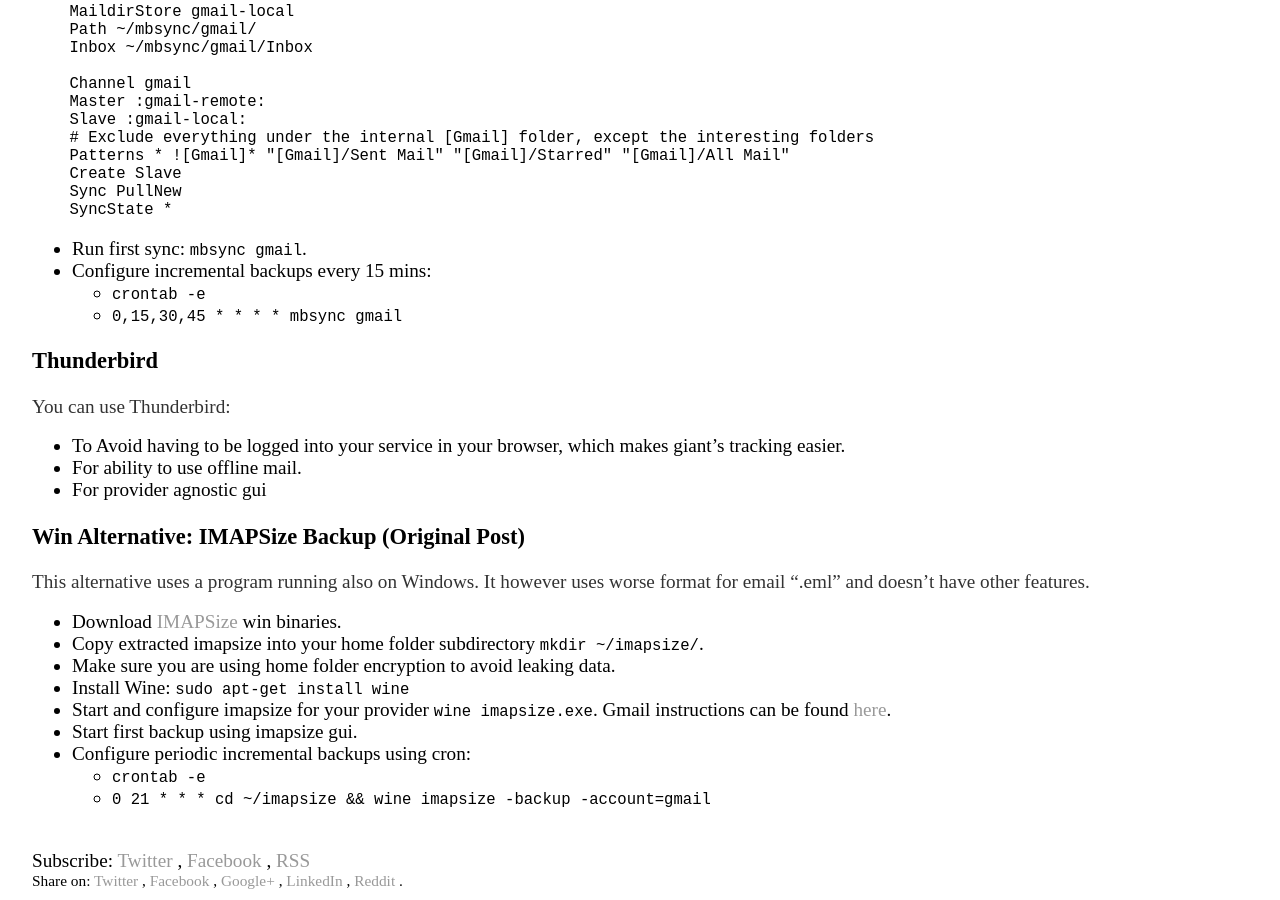
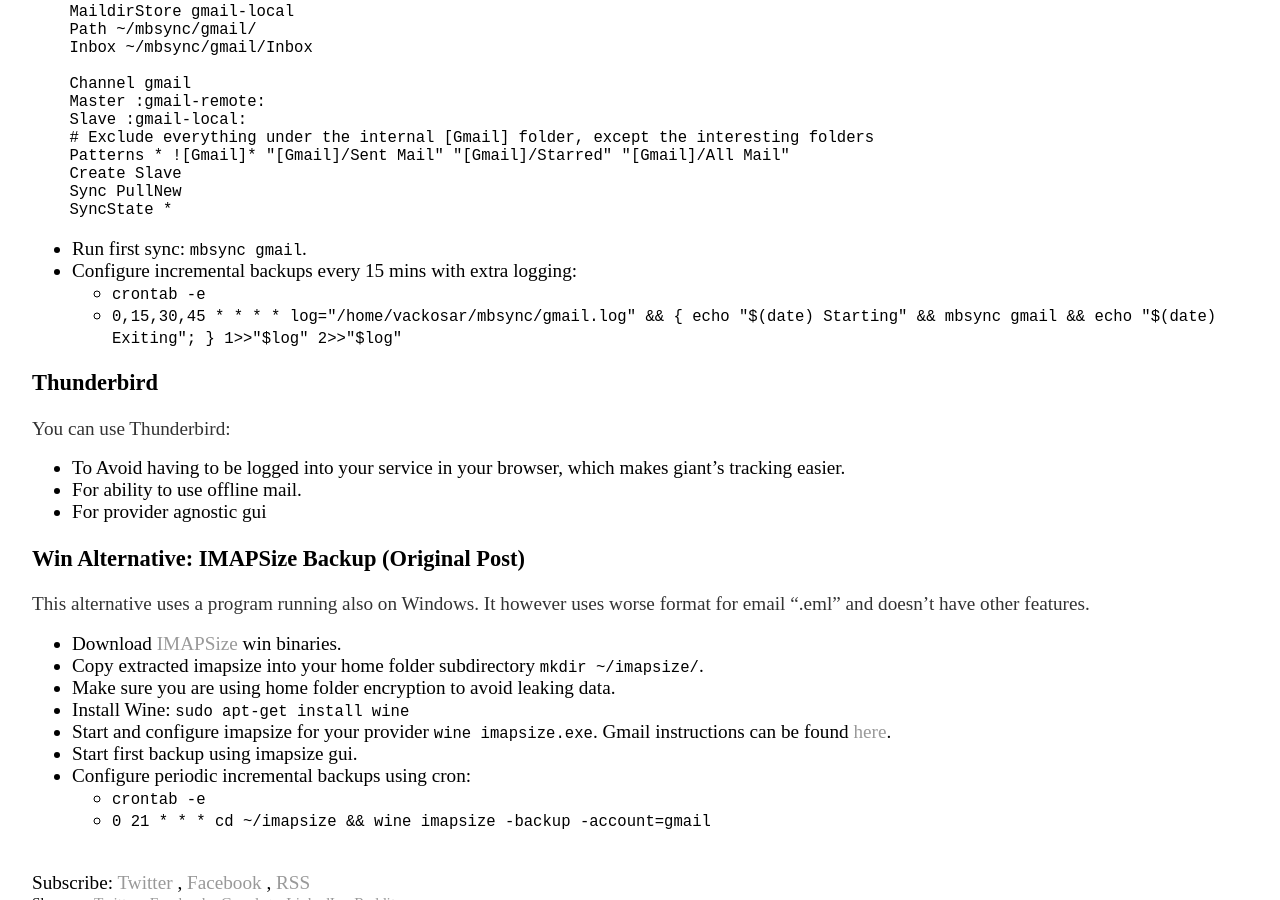
Before and after one commit to vackosar/vackosar.github.io, a Jekyll site: the page built from _posts/2017-07-05-Easy-Online-Independence-1-Mail-Backup.md, in a window 1280 px wide and 900 px high, scrolled down 1012 px. Built offline with Jekyll 4.4.1, drawn with Linux system fonts in a browser that asks for light colours; comment, search, counter and statistics services are not loaded.

Commit message:
minor fixes in mail backup

````diff
--- a/_posts/2017-07-05-Easy-Online-Independence-1-Mail-Backup.md
+++ b/_posts/2017-07-05-Easy-Online-Independence-1-Mail-Backup.md
@@ -52,9 +52,9 @@
 ```
 
 - Run first sync: ```mbsync gmail```.
-- Configure incremental backups every 15 mins:
+- Configure incremental backups every 15 mins with extra logging:
   -  ```crontab -e```
-  -  ```0,15,30,45 * * * * mbsync gmail```
+  -  ```0,15,30,45 * * * * log="/home/vackosar/mbsync/gmail.log" && { echo "$(date) Starting" && mbsync gmail && echo "$(date) Exiting"; } 1>>"$log" 2>>"$log"```
 
 ### Thunderbird
 You can use Thunderbird:
````
